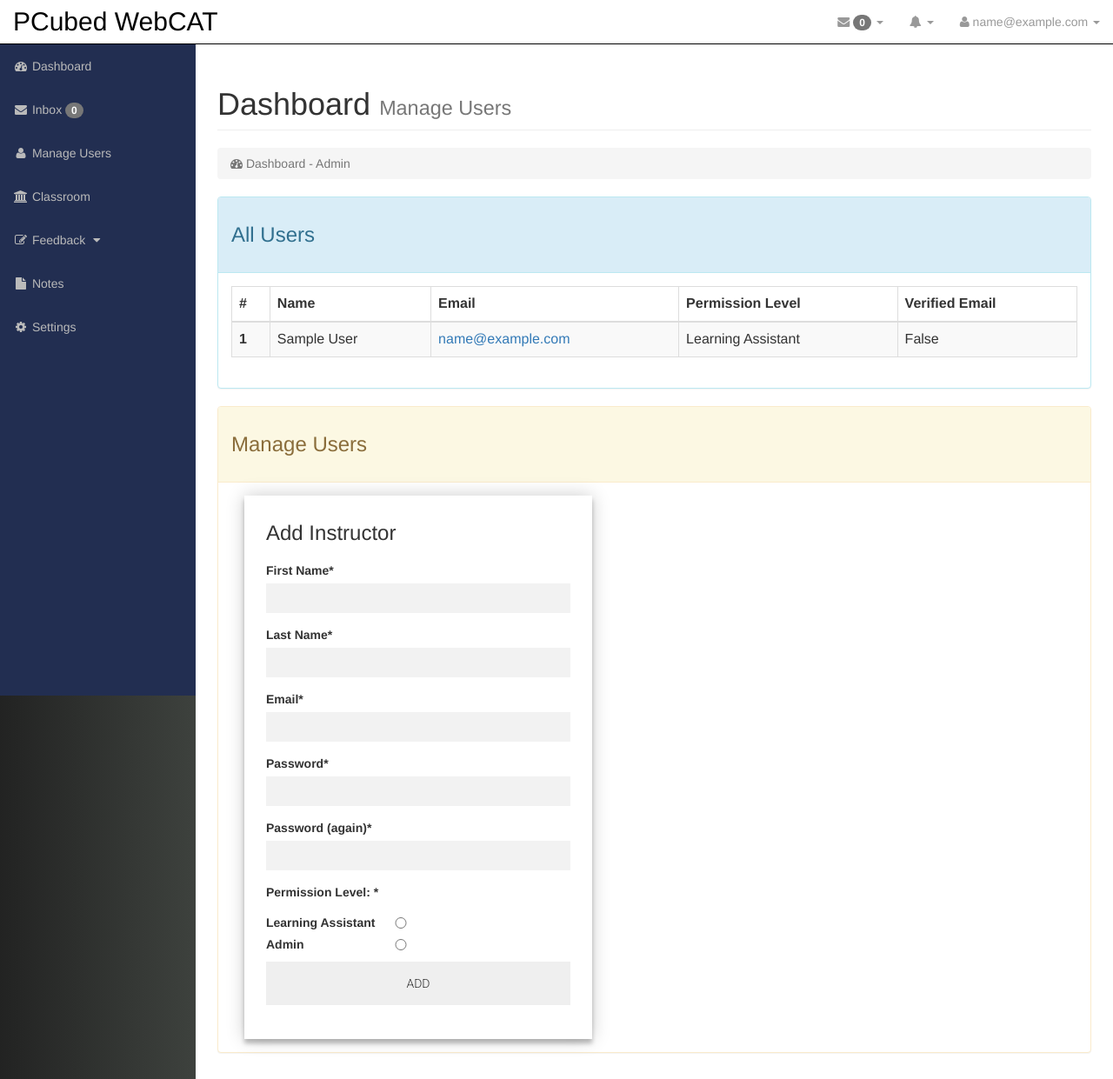
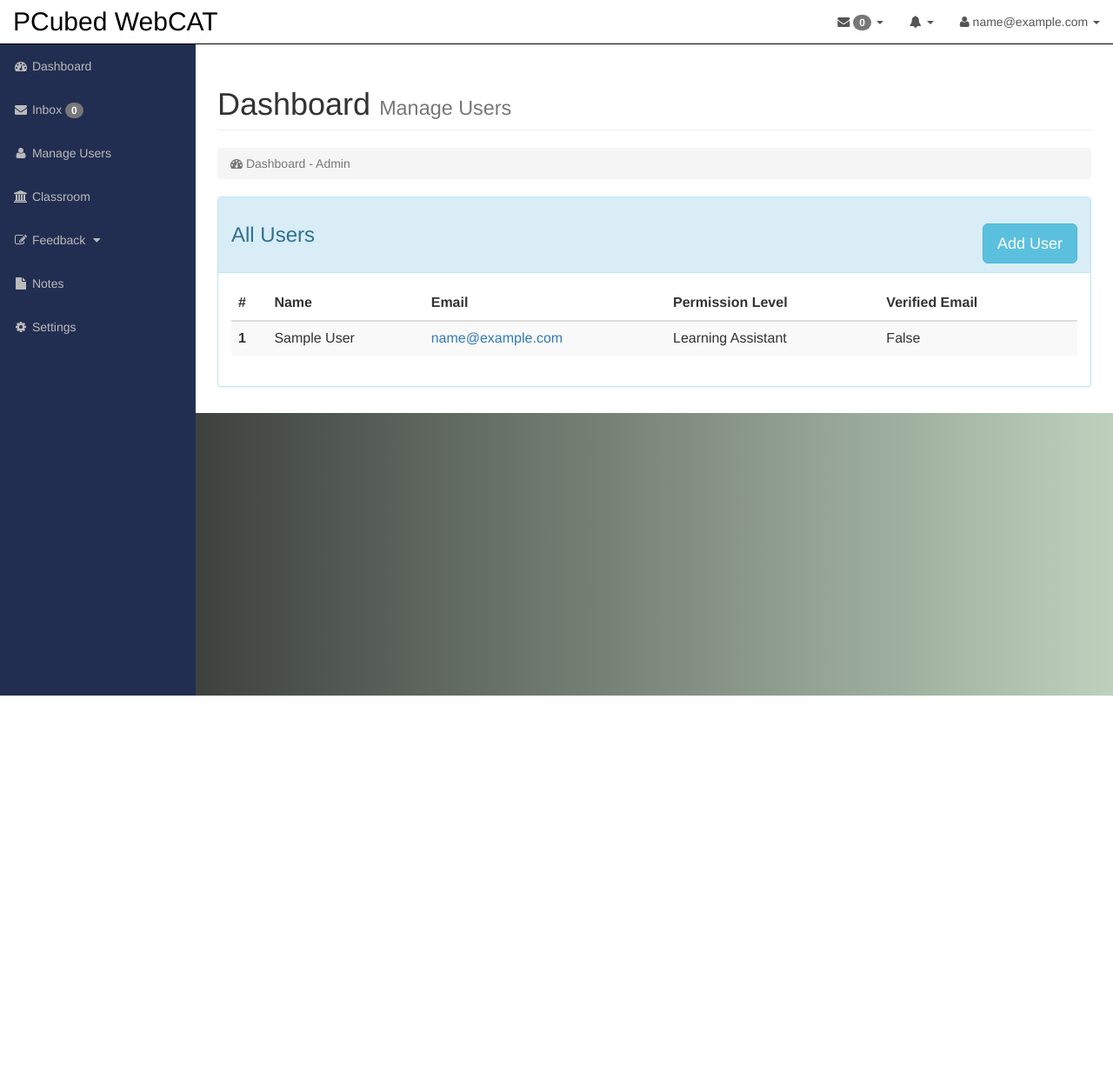
Before and after one commit to PERLMSU/webCAT, a Django app: page /manage/ in a window 1280 px wide. Shown: the whole page at 87% size. After the commit the page ends 800 px from the top, so only its background shows below. Run offline with Django 3.2, Linux system fonts and the light colour scheme; the visitor is signed in with stand-in values (Sample User, id 1); data comes from the database, SQL or seed files in the repository; data that the repository does not hold is empty; some libraries are stand-ins or nearby versions.

Commit message:
clean up on manage user page, clean up on user settings page

```diff
--- a/dashboard/templates/manage.html
+++ b/dashboard/templates/manage.html
@@ -25,10 +25,14 @@
     <div class="row">
       <div class="panel panel-info">
         <div class="panel-heading">
-           <h3> All Users</h3>
+          <span>
+           <h3> All Users
+            <button type="button" style="float: right;" class="btn btn-info btn-lg" data-toggle="modal" data-target="#AddInstructorModal">Add User</button>
+            </h3>
+          </span>
         </div>
         <div class="panel-body">
-      <table class="table table-striped table-hover table-bordered">
+      <table class="table table-striped table-hover">
         <thead>
           <tr>
             <th>#</th>
@@ -36,6 +40,7 @@
             <th>Email</th>
             <th>Permission Level</th>
             <th>Verified Email</th>
+            <th></th>
           </tr>
         </thead>
         <tbody>
@@ -51,7 +56,7 @@
               {% endif %}
             </td>
             <td> {{user.is_verified}}</td>
-
+            <td> </td>
           </tr>
       {% endfor %}
         </tbody>
@@ -60,7 +65,9 @@
       </div>
     </div>
 </div>
-<div class="container-fluid">
+<!-- <div class="container-fluid">
+
+
     <div class="row">
       <div class="panel panel-warning">
         <div class="panel-heading">
@@ -68,7 +75,7 @@
         </div>
         <div class="panel-body">
             <div class="col-lg-6">
-            <div
+            <div>
               <div class="form">
 
                 <h3> Add Instructor</h3>
@@ -88,9 +95,36 @@
             </div>
         </div>
     </div>
+</div>  -->
+
+<div id="AddInstructorModal" class="modal fade" role="dialog">
+  <div class="modal-dialog modal-lg">
+
+    <!-- Modal content-->
+    <div class="modal-content">
+      <div class="modal-header">
+        <button type="button" class="close" data-dismiss="modal">&times;</button>
+        <h4 style="text-align: center;" class="modal-title">Add Instructor</h4>
+      </div>
+      <div class="modal-body">
+              <div class="form">
+                <form class="register-form" method="post" action=".">
+
+                  {% csrf_token %}
+                    {{form|crispy}}
+                  <button>Add</button>
+
+                </form>
+
+              </div>
+      </div>
+      <div class="modal-footer">
+        <button type="button" class="btn btn-default" data-dismiss="modal">Close</button>
+      </div>
+    </div>
+
+  </div>
 </div>
 
 
-
-
     {% endblock %}
--- a/static/css/add-instructor.css
+++ b/static/css/add-instructor.css
@@ -17,14 +17,12 @@ h3 {
   position: relative;
   z-index: 1;
   background: #FFFFFF;
-  max-width: 400px;
-/*  margin: 0 auto 50px;*/
   padding-left: 25px;
   padding-right: 25px;
   padding-bottom: 25px;
   padding-top: 10px;
   /*text-align: center;*/
-  box-shadow: 0 0 20px 0 rgba(0, 0, 0, 0.2), 0 5px 5px 0 rgba(0, 0, 0, 0.24);
+/*  box-shadow: 0 0 20px 0 rgba(0, 0, 0, 0.2), 0 5px 5px 0 rgba(0, 0, 0, 0.24);*/
 }
 .form input {
   font-family: "Roboto", sans-serif;
--- a/static/css/sb-admin.css
+++ b/static/css/sb-admin.css
@@ -194,7 +194,7 @@ body {
     padding-top: 15px;
     padding-bottom: 15px;
     line-height: 20px;
-    color: #999;
+    color: #555;
 }
 
 .top-nav>li>a:hover,
@@ -203,7 +203,7 @@ body {
 .top-nav>.open>a:hover,
 .top-nav>.open>a:focus {
     color: #fff;
-    background-color: #000;
+    background-color: #222e51;
 }
 
 .top-nav>.open>.dropdown-menu {
```
Also changed, not shown: userprofile/templates/account_email.html (+16 -19 lines).
